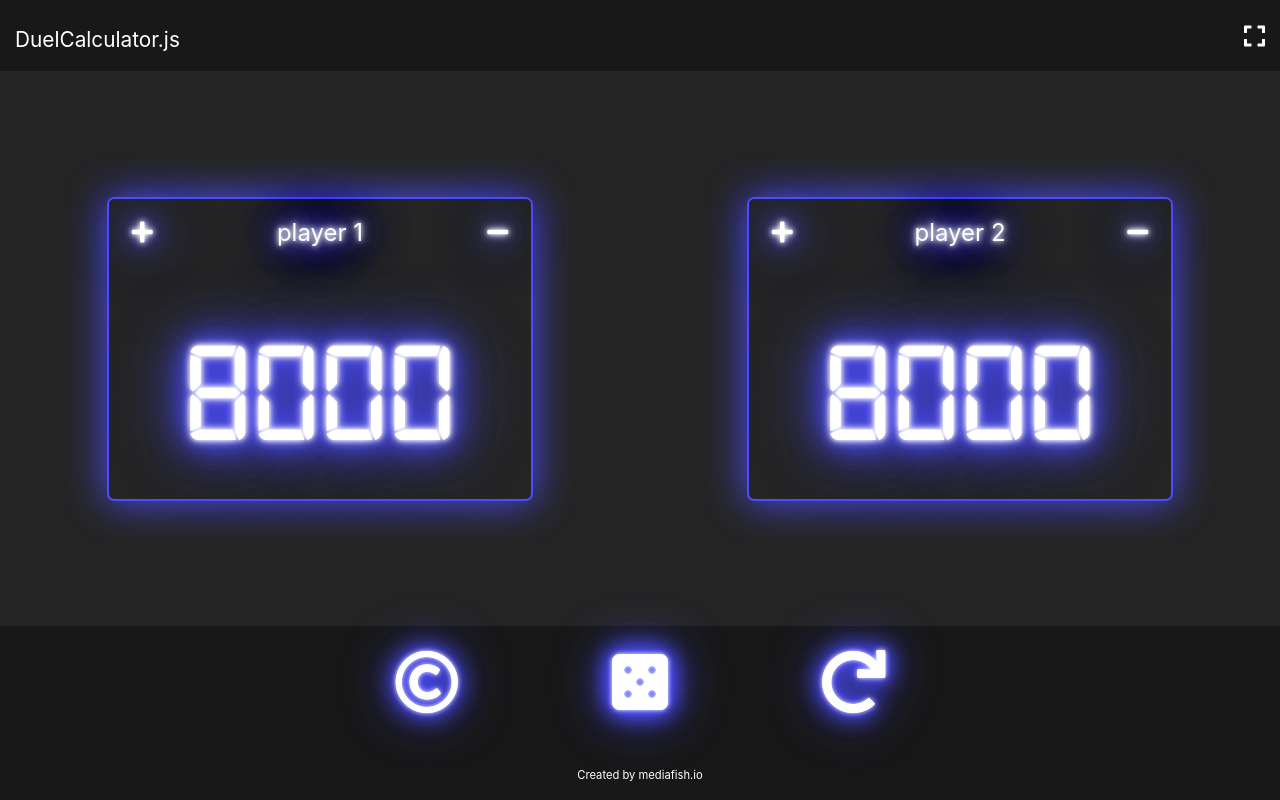
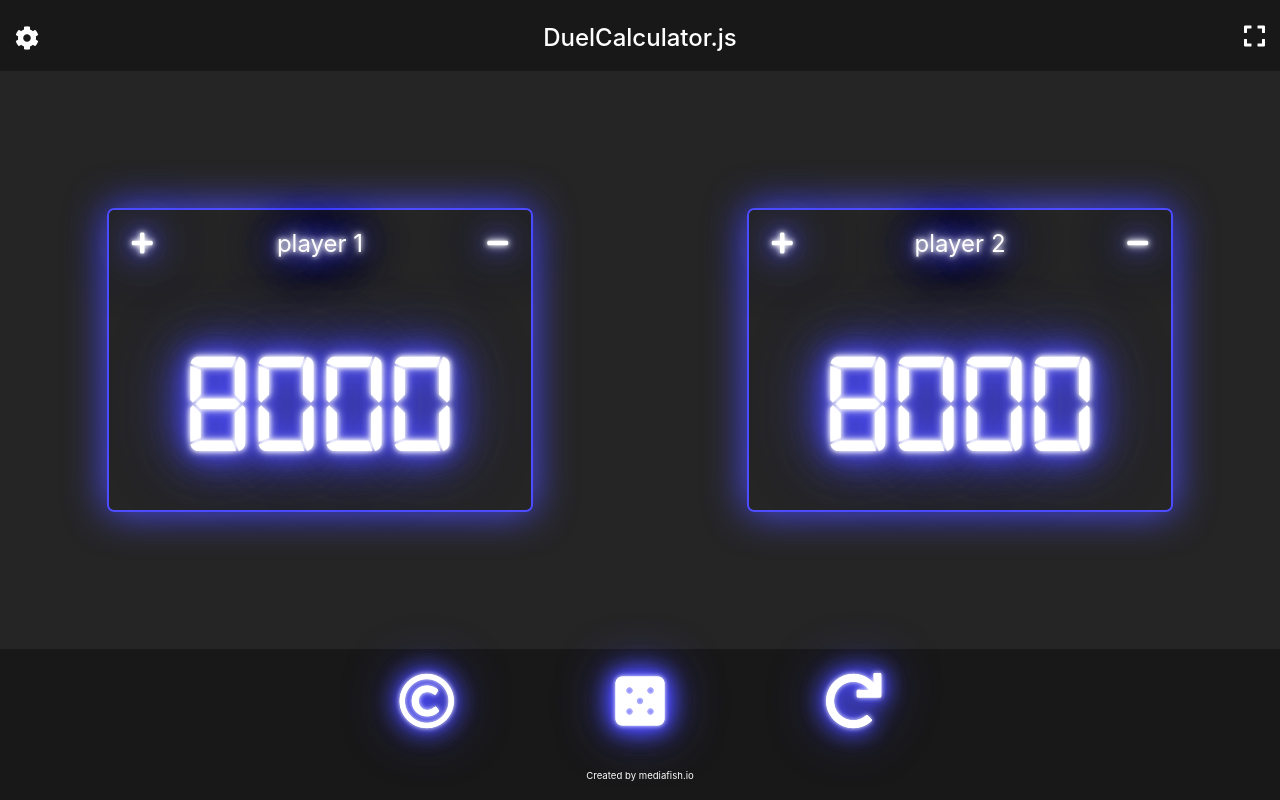
Before and after one commit to hjrdave/DuelCalculator, a React (Create React App) app: page / in a window 1280 px wide. Built offline with nearby package versions, Linux system fonts and the light colour scheme.

Commit message:
adjusted icon size

```diff
--- a/src/components/duelboard/_duelboard.scss
+++ b/src/components/duelboard/_duelboard.scss
@@ -2,5 +2,5 @@
 //Global Styles for Duelboard
 
 #DuelBoardContainer{
-    height: calc(100% - 120px);
+    height: calc(100% - 118px);
 }
--- a/src/components/duelboard/utilities/_utilities.scss
+++ b/src/components/duelboard/utilities/_utilities.scss
@@ -1,7 +1,8 @@
 //Global Utilites Styles
 
 #UtilitiesContainer{
-    height: 125px;
+
+    //height: 125px;
     .row{
         height: 100%;
     }
--- a/src/components/duelboard/utilities/cointoss/_cointoss.scss
+++ b/src/components/duelboard/utilities/cointoss/_cointoss.scss
@@ -7,7 +7,7 @@
         div{
             p{
                 font-size: $font-size-base + .7;
-                text-shadow: 0 0 5px #fff, 0 0 0px #fff, 0 0 10px #4d4dff, 0 0 20px #4d4dff, 0 0 30px #4d4dff, 0 0 25px #4d4dff, 0 0 55px #4d4dff;
+                text-shadow:none!important;
                 i{
                     font-size: 8rem;
                     text-shadow: 0 0 5px #fff, 0 0 0px #fff, 0 0 10px #4d4dff, 0 0 20px #4d4dff, 0 0 30px #4d4dff, 0 0 25px #4d4dff, 0 0 55px #4d4dff;
--- a/src/components/duelboard/utilities/dice/_dice.scss
+++ b/src/components/duelboard/utilities/dice/_dice.scss
@@ -9,7 +9,7 @@
         div{
             p{
                 font-size: $font-size-base + .7;
-                text-shadow: 0 0 5px #fff, 0 0 0px #fff, 0 0 10px #4d4dff, 0 0 20px #4d4dff, 0 0 30px #4d4dff, 0 0 25px #4d4dff, 0 0 55px #4d4dff;
+                text-shadow:none!important;
                 i{
                     font-size: 8rem;
                     text-shadow: 0 0 5px #fff, 0 0 0px #fff, 0 0 10px #4d4dff, 0 0 20px #4d4dff, 0 0 30px #4d4dff, 0 0 25px #4d4dff, 0 0 55px #4d4dff;
@@ -35,6 +35,7 @@
             margin: 0px;
             padding: 10px;
             font-size: $font-size-base + .8;
+            text-shadow:none!important;
             i{
                 font-size: $font-size-base + .8!important;
                 text-shadow:none!important
--- a/src/components/duelboard/utilities/dice/dice.js
+++ b/src/components/duelboard/utilities/dice/dice.js
@@ -26,26 +26,20 @@ class Dice extends Component {
                         <p><i className="fas fa-dice-five"></i></p>
                         </div>
                     </div>
-                    <div className="mt-4 pt-4 col-12 d-flex justify-content-center">
+                    <div className="mt-4 col-12 d-flex justify-content-center">
                         <div className="d-flex align-items-end">
                             <p>{this.state.diceroll}</p>
                         </div>
                     </div>
                 </div>
             </div>
-            <div className="mt-4 pt-4 col-8 d-flex justify-content-center">
+            <div className="col-8 d-flex justify-content-center">
               <div className="dice-controls row d-flex justify-content-center">
-                  <div className="col-3 d-flex justify-content-center align-items-center">
-                    <p>+</p>
-                  </div>
                   <div onClick = {() => this.handleDiceRoll()} className="col-6 d-flex justify-content-center align-items-center">
                     <p>ROLL</p>
                   </div>
-                  <div className="col-3 d-flex justify-content-center align-items-center">
-                    <p>-</p>
-                  </div>
-                  <div onClick = {() => this.props.handleView('mainboard')} className="col-12 d-flex justify-content-center align-items-center">
-                    <p><i class="fas fa-times"></i></p>
+                  <div onClick = {() => this.props.handleView('mainboard')} className="col-6 d-flex justify-content-center align-items-center">
+                    <p>CLOSE</p>
                   </div>
               </div>
             </div>
--- a/src/components/duelboard/utilities/reset/_reset.scss
+++ b/src/components/duelboard/utilities/reset/_reset.scss
@@ -1,15 +1,11 @@
-//Reset Utility Styles
-
-
+//Cointoss utility styles
 
 #ResetContainer{
-
     div{
-
         div{
             p{
                 font-size: $font-size-base + .7;
-                text-shadow: 0 0 5px #fff, 0 0 0px #fff, 0 0 10px #4d4dff, 0 0 20px #4d4dff, 0 0 30px #4d4dff, 0 0 25px #4d4dff, 0 0 55px #4d4dff;
+                text-shadow:none!important;
                 i{
                     font-size: 8rem;
                     text-shadow: 0 0 5px #fff, 0 0 0px #fff, 0 0 10px #4d4dff, 0 0 20px #4d4dff, 0 0 30px #4d4dff, 0 0 25px #4d4dff, 0 0 55px #4d4dff;
@@ -20,8 +16,8 @@
     }
 
 }
+
 .reset-controls{
-
     div{
         background-color: $background-dark;
         border: 3px solid $background;
@@ -34,7 +30,8 @@
         p{
             margin: 0px;
             padding: 10px;
-            font-size: $font-size-base + .8;
+            font-size: $font-size-base + .6!important;
+            text-shadow:none!important;
             i{
                 font-size: $font-size-base + .8!important;
                 text-shadow:none!important
--- a/src/components/duelboard/utilities/reset/reset.js
+++ b/src/components/duelboard/utilities/reset/reset.js
@@ -14,14 +14,14 @@ class Reset extends Component {
                         </div>
                     </div>
 
-                    <div className="col-12 d-flex justify-content-center">
+                    <div className="mt-4 pt-4 col-12 d-flex justify-content-center">
                         <div className="d-flex align-items-end">
                             <p>Are you sure you want to reset?</p>
                         </div>
                     </div>
                 </div>
             </div>
-            <div className="mt-4 pt-4 col-8 d-flex justify-content-center">
+            <div className="col-8 d-flex justify-content-center">
               <div className="reset-controls row d-flex justify-content-center">
 
                   <div onClick = {() => {this.props.reset(); this.props.handleView('mainboard')}} className="col-6 d-flex justify-content-center align-items-center">
--- a/src/components/duelboard/utilities/utilitybar/_utilitybar.scss
+++ b/src/components/duelboard/utilities/utilitybar/_utilitybar.scss
@@ -8,7 +8,7 @@
             cursor: pointer;
             p{
                 i{
-                    font-size: 4rem;
+                    font-size: 3.5rem;
                     text-shadow: 0 0 5px #fff, 0 0 0px #fff, 0 0 10px #4d4dff, 0 0 20px #4d4dff, 0 0 30px #4d4dff, 0 0 25px #4d4dff, 0 0 55px #4d4dff;
                     transition: .3s;
                     &:hover{
--- a/src/components/duelboard/utilities/utilitybar/utilitybar.js
+++ b/src/components/duelboard/utilities/utilitybar/utilitybar.js
@@ -6,13 +6,13 @@ class Utilitybar extends Component {
       return(
         <div id="UtilityBar" className="row d-flex justify-content-center align-items-center">
             <div className="col-2 d-flex justify-content-center align-items-center p-4">
-                <div onClick={() => this.props.handleView('utilities-coin')}><p><i className="far fa-copyright"></i></p></div>
+                <div onClick={() => this.props.handleView('utilities-coin')}><p className="mb-0"><i className="far fa-copyright"></i></p></div>
             </div>
             <div className="col-2 d-flex justify-content-center align-items-center p-4">
-                <div onClick={() => this.props.handleView('utilities-dice')}><p><i className="fas fa-dice-five"></i></p></div>
+                <div onClick={() => this.props.handleView('utilities-dice')}><p className="mb-0"><i className="fas fa-dice-five"></i></p></div>
             </div>
             <div className="col-2 d-flex justify-content-center align-items-center p-4">
-                <div onClick={() => this.props.handleView('utilities-reset')}><p><i class="fas fa-redo"></i></p></div>
+                <div onClick={() => this.props.handleView('utilities-reset')}><p className="mb-0"><i class="fas fa-redo"></i></p></div>
             </div>
         </div>
       )
--- a/src/components/footer/_footer.scss
+++ b/src/components/footer/_footer.scss
@@ -6,7 +6,7 @@ footer{
     p{
         color: white;
         margin: 0px 0px 0px 0px;
-        font-size: $font-size-base - .3;
+        font-size: $font-size-base - .4;
         a{
             color:white;
             &:hover{
--- a/src/components/header/header.js
+++ b/src/components/header/header.js
@@ -34,11 +34,14 @@ class Header extends Component {
 
   render() {
     return (
-      <header className="row align-self-start">
-        <div className="col-4 pt-4 d-flex justify-content-start">
-            <p>DuelCalculator.js</p>
+      <header className="row d-flex justify-content-between align-self-start">
+        <div className="col-2 pt-4 d-flex justify-content-start">
+            <p><i onClick={() => alert('sorry, settings are not set up yet')} class="fas fa-cog"></i></p>
         </div>
-        <div className="col-8 pt-4 d-flex justify-content-end">
+        <div className="col-3 pt-4 d-flex justify-content-center">
+            <h4>DuelCalculator.js</h4>
+        </div>
+        <div className="col-2 pt-4 d-flex justify-content-end">
             <p><i onClick={() => this.ToggleFullscreen() } class="fas fa-expand"></i></p>
         </div>
       </header>
```
Also changed, not shown: src/components/duelboard/utilities/cointoss/cointoss.js (+4 -10 lines).
